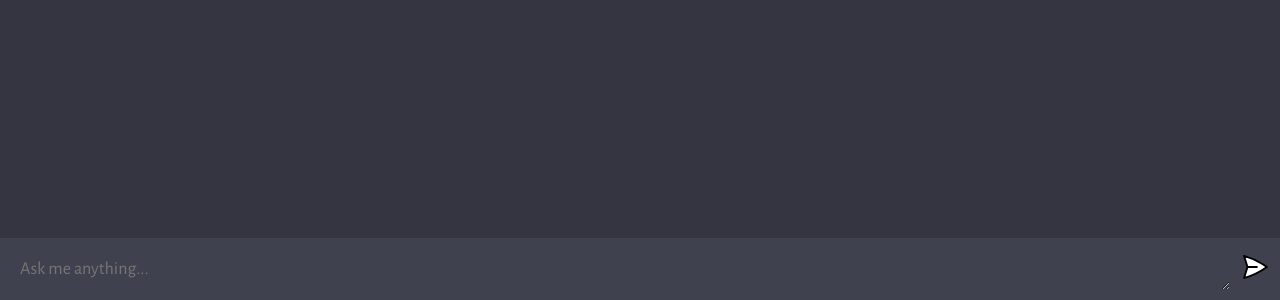
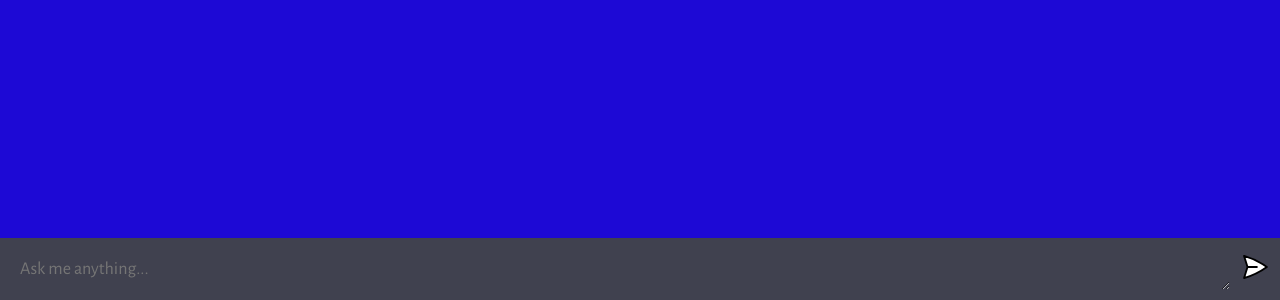
Before and after one commit to Jezriell/codex, a website built with Vite: page client/index.html in a window 1280 px wide. Shown: the part 500-800 px from the top of the page. Built offline with nearby package versions, Linux system fonts and the light colour scheme.

Commit message:
update #app background #1d09d5 - css.html

```diff
--- a/client/style.css
+++ b/client/style.css
@@ -14,7 +14,7 @@ body {
 #app {
   width: 100vw;
   height: 100vh;
-  background: #343541;
+  background: #1d09d5;
 
   display: flex;
   flex-direction: column;
```
